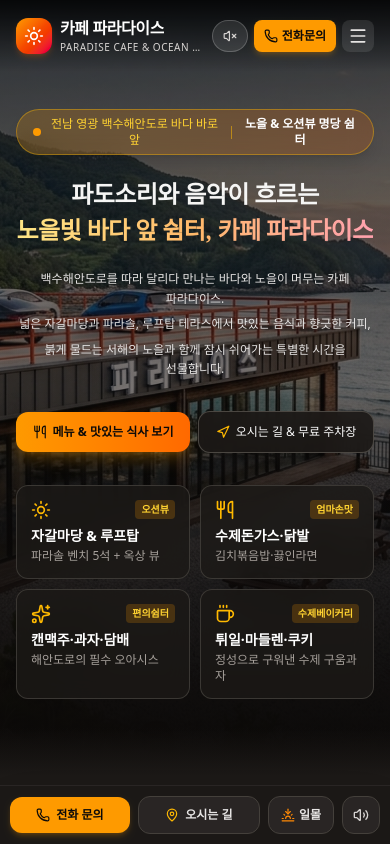
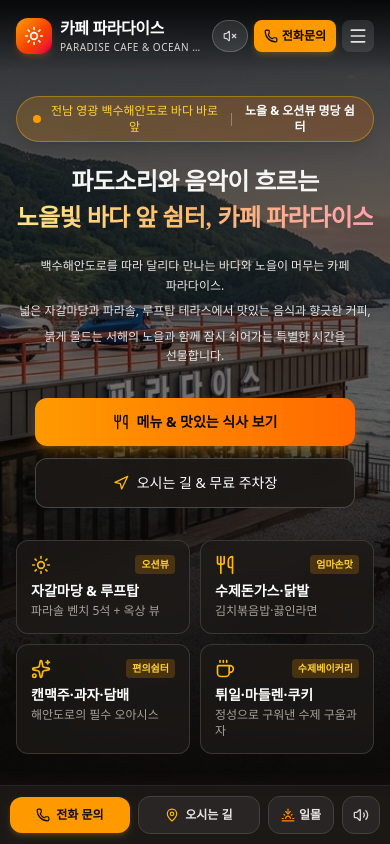
Before and after one commit to smilej25n/paradisecafe, a React (Vite) app: page / in a window 390 px wide. Shown: the top 844 px of the page. Built offline with nearby package versions, Linux system fonts and the light colour scheme; a web font is replaced by a local one.

Commit message:
feat(hero): optimize CTA buttons layout for mobile
Update CTA buttons to use a vertical layout on mobile devices for improved usability and readability, while maintaining the horizontal row on desktop.

```diff
--- a/src/components/HeroSection.tsx
+++ b/src/components/HeroSection.tsx
@@ -74,29 +74,29 @@ export const HeroSection: React.FC<HeroSectionProps> = ({
           <span className="block">붉게 물드는 서해의 노을과 함께 잠시 쉬어가는 특별한 시간을 선물합니다.</span>
         </motion.p>
 
-        {/* CTA Buttons - Horizontal side-by-side on both mobile & desktop */}
+        {/* CTA Buttons - Vertical column on mobile (centered), horizontal row on desktop */}
         <motion.div
           initial={{ opacity: 0, y: 20 }}
           animate={{ opacity: 1, y: 0 }}
           transition={{ duration: 0.6, delay: 0.3 }}
-          className="flex flex-row items-center justify-center gap-2 sm:gap-4 max-w-md sm:max-w-xl mx-auto mb-8 sm:mb-10 w-full"
+          className="flex flex-col sm:flex-row items-center justify-center gap-3 sm:gap-4 max-w-xs sm:max-w-xl mx-auto mb-8 sm:mb-10 w-full"
         >
           <button
             id="hero-menu-cta"
             onClick={() => onNavigate('menu')}
-            className="flex-1 sm:flex-initial inline-flex items-center justify-center gap-1.5 sm:gap-2 px-3 sm:px-6 py-3 sm:py-3.5 bg-gradient-to-r from-amber-500 to-orange-500 hover:from-amber-400 hover:to-orange-400 text-stone-950 font-bold rounded-xl shadow-lg shadow-amber-500/25 transition-all transform hover:-translate-y-0.5 text-xs sm:text-base cursor-pointer whitespace-nowrap"
+            className="w-full sm:w-auto inline-flex items-center justify-center gap-2 px-6 py-3.5 bg-gradient-to-r from-amber-500 to-orange-500 hover:from-amber-400 hover:to-orange-400 text-stone-950 font-bold rounded-xl shadow-lg shadow-amber-500/25 transition-all transform hover:-translate-y-0.5 text-sm sm:text-base cursor-pointer whitespace-nowrap"
           >
-            <Utensils className="w-3.5 h-3.5 sm:w-4 h-4 shrink-0" />
-            <span className="break-keep">메뉴 & 맛있는 식사 보기</span>
+            <Utensils className="w-4 h-4 shrink-0" />
+            <span>메뉴 & 맛있는 식사 보기</span>
           </button>
 
           <button
             id="hero-location-cta"
             onClick={() => onNavigate('location')}
-            className="flex-1 sm:flex-initial inline-flex items-center justify-center gap-1.5 sm:gap-2 px-3 sm:px-6 py-3 sm:py-3.5 bg-stone-900/90 hover:bg-stone-800 text-white font-medium rounded-xl border border-stone-600/80 transition-all text-xs sm:text-base backdrop-blur-sm cursor-pointer whitespace-nowrap hover:border-amber-500/50"
+            className="w-full sm:w-auto inline-flex items-center justify-center gap-2 px-6 py-3.5 bg-stone-900/90 hover:bg-stone-800 text-white font-medium rounded-xl border border-stone-600/80 transition-all text-sm sm:text-base backdrop-blur-sm cursor-pointer whitespace-nowrap hover:border-amber-500/50"
           >
-            <Navigation className="w-3.5 h-3.5 sm:w-4 h-4 text-amber-400 shrink-0" />
-            <span className="break-keep">오시는 길 & 무료 주차장</span>
+            <Navigation className="w-4 h-4 text-amber-400 shrink-0" />
+            <span>오시는 길 & 무료 주차장</span>
           </button>
         </motion.div>
 
```
